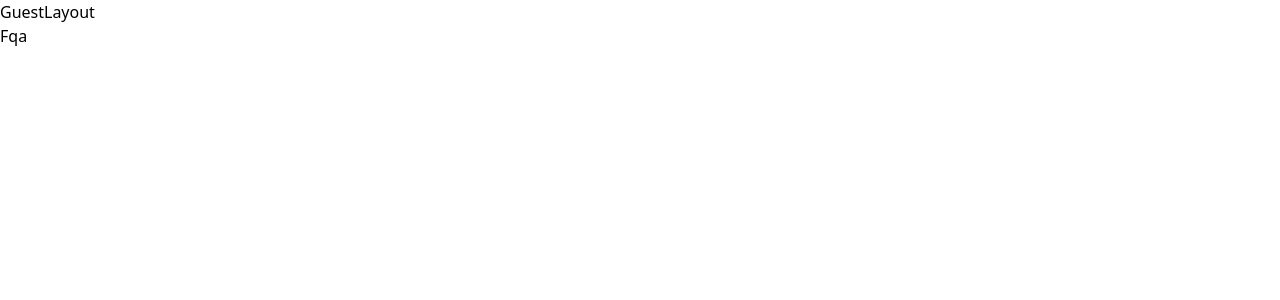
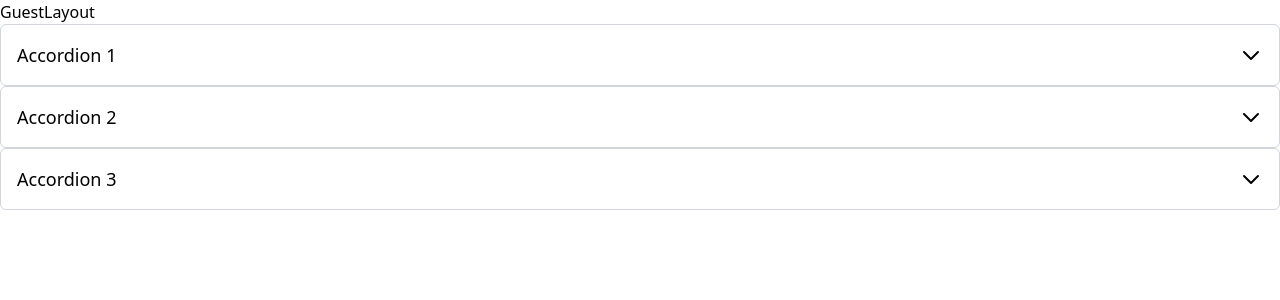
Before and after one commit to Rubrics-project/WeCheckUx, a React (Vite) app in the folder react/: page /preguntasfrecuentes in a window 1280 px wide. Shown: the top 300 px of the page. Built offline with nearby package versions, Linux system fonts and the light colour scheme.

Commit message:
component accordion in faq

```diff
--- /dev/null
+++ b/react/src/components/Accordion.jsx
@@ -0,0 +1,27 @@
+import React, { useState } from "react";
+
+const Accordion = ({ title, content }) => {
+  const [isOpen, setIsOpen] = useState(false);
+
+  const toggleAccordion = () => {
+    setIsOpen(!isOpen);
+  };
+
+  return (
+    <div className="border border-gray-300 rounded-md">
+      <div className="flex items-center justify-between p-4 cursor-pointer" onClick={toggleAccordion}>
+        <h3 className="text-lg font-medium">{title}</h3>
+        <svg className={`w-6 h-6 ${isOpen ? 'transform rotate-180' : ''}`} fill="none" viewBox="0 0 24 24" stroke="currentColor">
+          <path strokeLinecap="round" strokeLinejoin="round" strokeWidth="2" d="M19 9l-7 7-7-7" />
+        </svg>
+      </div>
+      {isOpen && (
+        <div className="p-4 border-t border-gray-300">
+          <p>{content}</p>
+        </div>
+      )}
+    </div>
+  );
+};
+
+export default Accordion;
--- a/react/src/views/Fqa.jsx
+++ b/react/src/views/Fqa.jsx
@@ -1,7 +1,12 @@
 import React from 'react'
+import Accordion from '../components/Accordion'
 
 export default function Fqa() {
   return (
-    <div>Fqa</div>
+    <div>
+      <Accordion title="Accordion 1" content="Content for Accordion 1" />
+      <Accordion title="Accordion 2" content="Content for Accordion 2" />
+      <Accordion title="Accordion 3" content="Content for Accordion 3"/>
+    </div>
   )
 }
```
